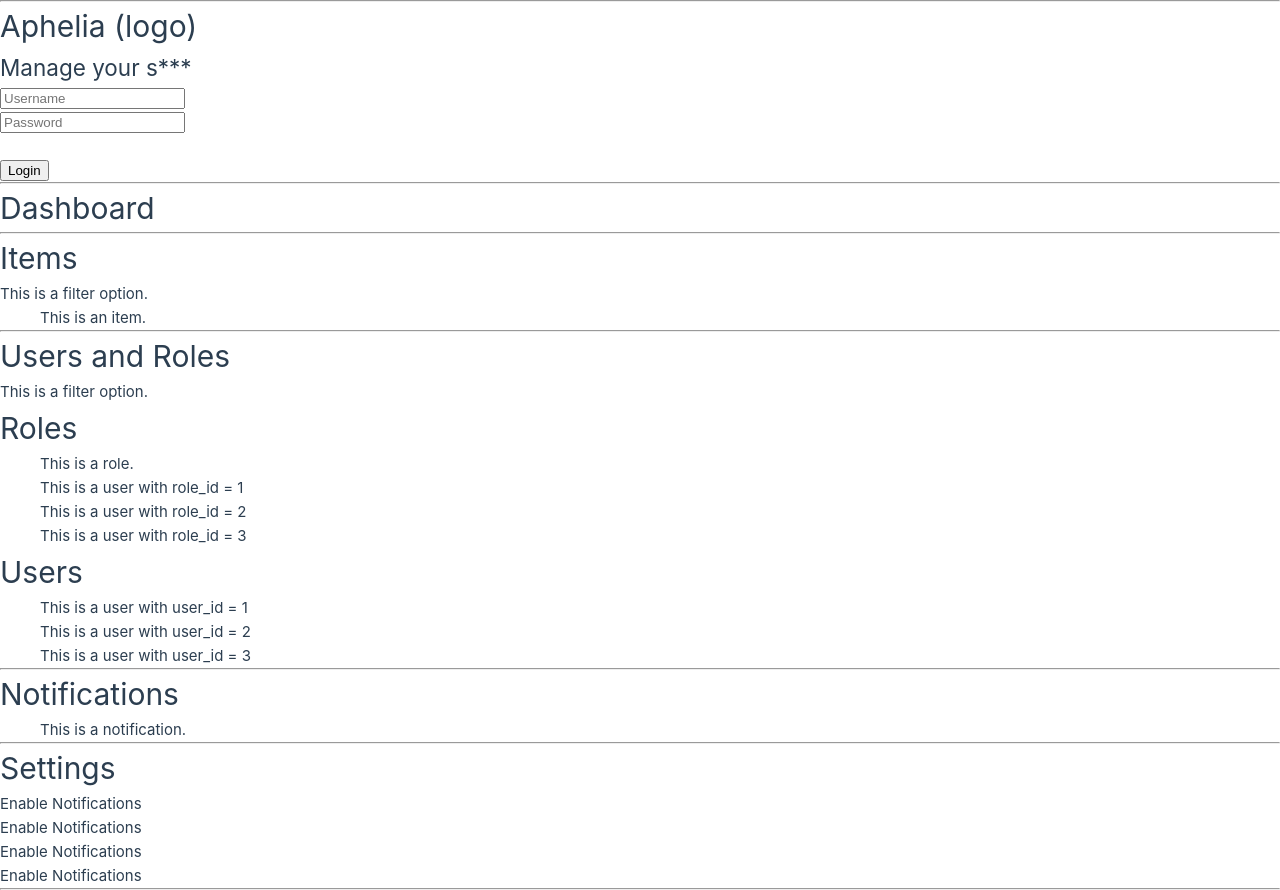
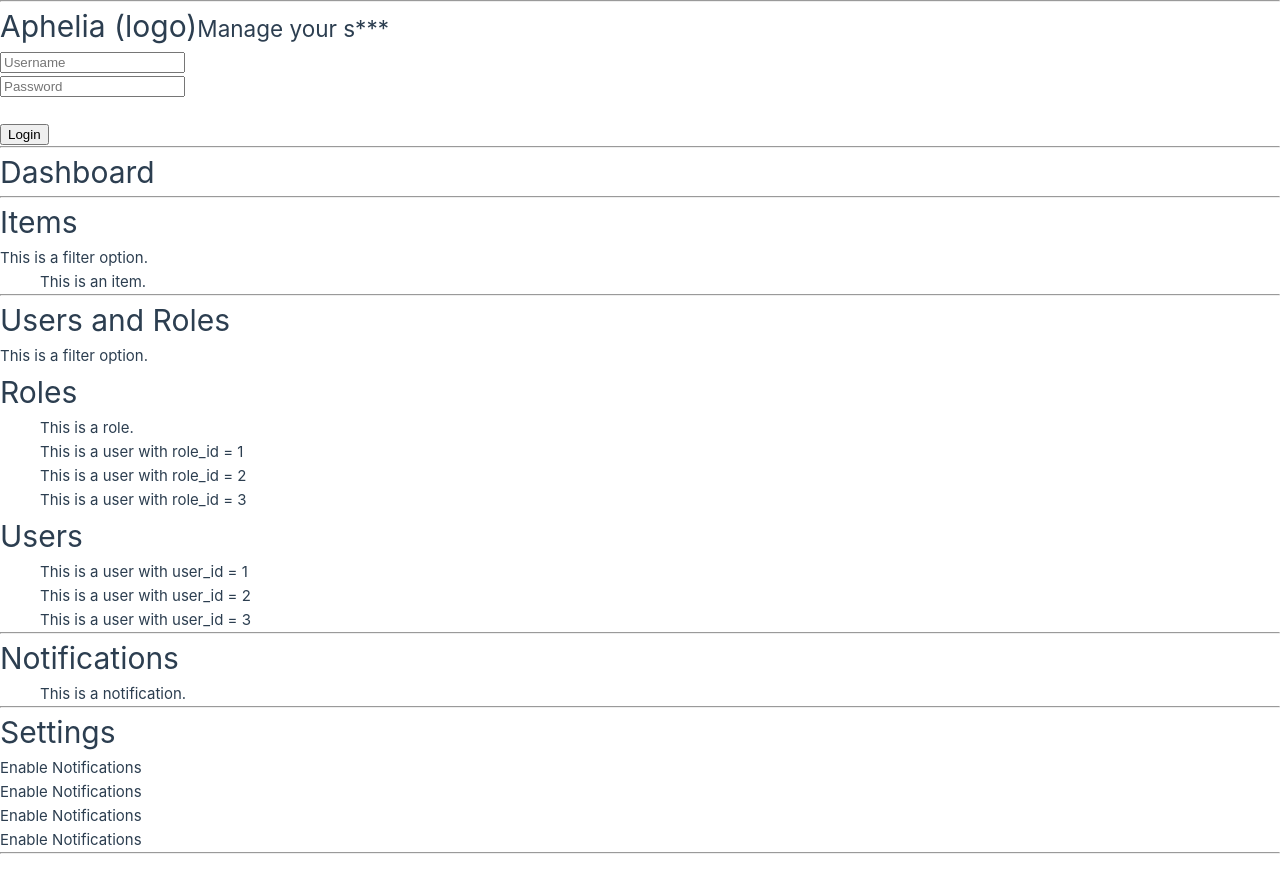
Before and after one commit to Appl3s-3/Aphelia-Front, a Vue app: page / in a window 1280 px wide. After the commit the page ends 854 px from the top, so only its background shows below. Built offline with nearby package versions, Linux system fonts and the light colour scheme.

Commit message:
Minor changes.

```diff
--- a/index.html
+++ b/index.html
@@ -4,10 +4,10 @@
         <meta charset="UTF-8" />
         <link rel="icon" href="/favicon.ico" />
         <meta name="viewport" content="width=device-width, initial-scale=1.0" />
-    <title>Vite App</title>
+        <title>aphelia</title>
     </head>
     <body>
-    <div id="app"></div>
+        <div id="app"></div> <!-- The container that main.js modifies-->
         <script type="module" src="/src/main.js"></script>
     </body>
 </html>
--- a/read/_DEFAULT_CSS_PROPERTIES.css
+++ b/read/_DEFAULT_CSS_PROPERTIES.css
@@ -23,6 +23,12 @@
 input
 */
 
+/* Major tags */
+title {
+    display: none;
+}
+
+/* Links */
 form {
     display: block;
     margin-top: 0em;
--- a/src/pages/Landing.vue
+++ b/src/pages/Landing.vue
@@ -3,14 +3,14 @@
 </script>
 
 <template>
-    <div>
-        <div>
+    <div id="landing">
+        <div id="landing-left">
             <!-- Left side of landing page -->
-            <h1>Aphelia (logo)</h1>
-            <h2>Manage your s***</h2>
+            <h1 style="display: inline">Aphelia (logo)</h1>
+            <h2 style="display: inline">Manage your s***</h2>
         </div>
         <!-- Affinix put a nice dividing line here -->
-        <div>
+        <div id="landing-right">
             <!-- Right side of landing page (login) -->
             <form>
                 <input type="text" placeholder="Username"><br>
@@ -24,4 +24,11 @@
 
 <style scoped>
     @import "../css/input.css";
+    #landing {
+        margin: 0px 0px 0px 0px;
+        border: none;
+        padding: 0px 0px 0px 0px;
+        width: 100%;
+        height: 100%;
+    }
 </style>
```
Lines whose indentation alone changed are shown as unchanged.
